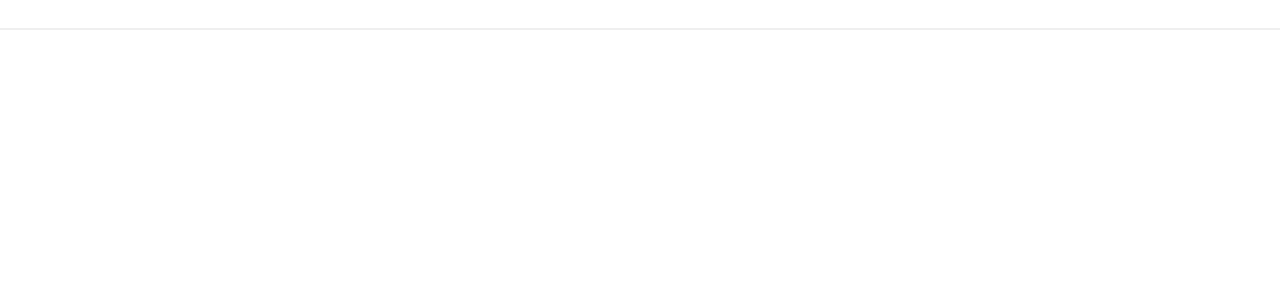
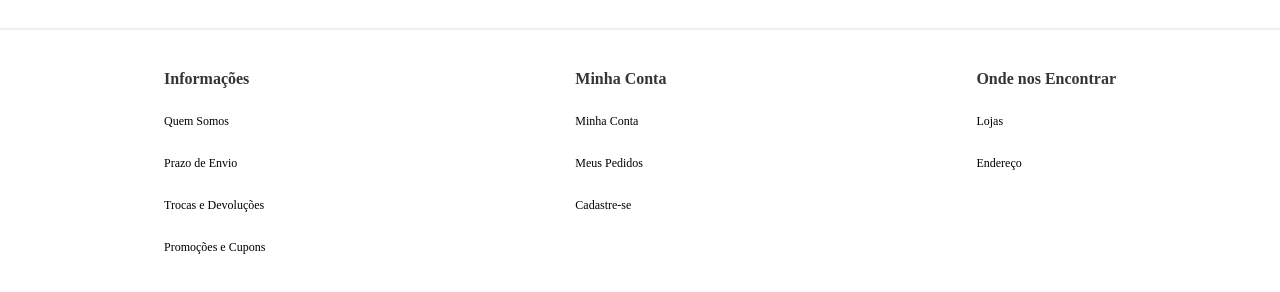
Before and after one commit to GustavoCarv/webapp, a React (Vite) app: page / in a window 1280 px wide. Shown: the part 1704-1996 px from the top of the page. Before the commit the page ends 1734 px from the top, so only its background shows below. Built offline with nearby package versions, Linux system fonts and the light colour scheme.

Commit message:
feat(footer): menu institucional do footer iniciado no desktop

```diff
--- a/src/App.tsx
+++ b/src/App.tsx
@@ -1,6 +1,8 @@
 import './App.css'
+
 import BenefitsBar from './components/benefitsBar'
 import BrandBar from './components/brandBar'
+import Footer from './components/footer'
 import Header from './components/header'
 import HeroBanner from './components/heroBanner'
 import InfoCard from './components/infoCard'
@@ -16,6 +18,7 @@
       <BrandBar />
       <InfoCard />
       <Newsletter />
+      <Footer />
     </div>
   )
 }
--- /dev/null
+++ b/src/components/footer/components/institucionalItens-style.tsx
@@ -0,0 +1,35 @@
+import styled from 'styled-components'
+
+export const ContainerLinks = styled.ul`
+  list-style: none;
+  padding: 0;
+
+  display: flex;
+  flex-direction: column;
+  gap: 24px;
+`
+
+export const Title = styled.span`
+  font-family: 'Titillium Web';
+  font-weight: 700;
+  font-size: 16px;
+  line-height: 18px;
+
+  color: var(--color-2-500);
+
+  margin-bottom: 24px;
+  display: block ;
+`
+
+export const Link = styled.a`
+  display: block;
+
+  font-family: 'Titillium Web';
+  font-style: normal;
+  font-weight: 400;
+  font-size: 12px;
+  line-height: 18px;
+  text-decoration: none ;
+
+  color: var(--color-2-900);
+`
--- /dev/null
+++ b/src/components/footer/components/institucionalItens.tsx
@@ -0,0 +1,30 @@
+import { ContainerLinks, Title, Link } from './institucionalItens-style'
+
+type link = {
+  name: string
+  url: string
+}
+
+type InstitucionalItensProps = {
+  links: link[]
+  title: string
+}
+
+const InstitucionalItens = ({ links, title }: InstitucionalItensProps) => {
+  const listOfLinks = links.map((link) => {
+    return (
+      <li key={link.name}>
+        <Link href={link.url}>{link.name}</Link>
+      </li>
+    )
+  })
+
+  return (
+    <nav>
+      <Title>{title}</Title>
+      <ContainerLinks>{listOfLinks}</ContainerLinks>
+    </nav>
+  )
+}
+
+export default InstitucionalItens
--- /dev/null
+++ b/src/components/footer/components/institucionalMenu-styles.tsx
@@ -0,0 +1,7 @@
+import styled from "styled-components";
+
+export const Container = styled.section`
+    display: flex ;
+    justify-content: space-between ;
+    width: 952px ;
+`
--- /dev/null
+++ b/src/components/footer/components/institucionalMenu.tsx
@@ -0,0 +1,36 @@
+import { Container } from './institucionalMenu-styles';
+
+import InstitucionalItens from './institucionalItens'
+
+const InstitucionalMenu = () => {
+  return (
+    <Container>
+      <InstitucionalItens
+        title="Informações"
+        links={[
+          { name: 'Quem Somos', url: '#' },
+          { name: 'Prazo de Envio', url: '#' },
+          { name: 'Trocas e Devoluções', url: '#' },
+          { name: 'Promoções e Cupons', url: '#' },
+        ]}
+      />
+      <InstitucionalItens
+        title="Minha Conta"
+        links={[
+          { name: 'Minha Conta', url: '#' },
+          { name: 'Meus Pedidos', url: '#' },
+          { name: 'Cadastre-se', url: '#' },
+        ]}
+      />
+      <InstitucionalItens
+        title="Onde nos Encontrar"
+        links={[
+          { name: 'Lojas', url: '#' },
+          { name: 'Endereço', url: '#' }
+        ]}
+      />
+    </Container>
+  )
+}
+
+export default InstitucionalMenu
--- /dev/null
+++ b/src/components/footer/footer-styles.tsx
@@ -0,0 +1,8 @@
+import styled from 'styled-components'
+
+export const Container = styled.footer`
+  display: flex;
+  justify-content: center;
+  padding-top: 40px;
+  padding-bottom: 64px;
+`
--- /dev/null
+++ b/src/components/footer/footer.tsx
@@ -0,0 +1,10 @@
+import InstitucionalMenu from './components/institucionalMenu';
+import { Container } from './footer-styles';
+
+const Footer: React.FC = () => {
+  return <Container >
+    <InstitucionalMenu />
+  </Container>;
+}
+
+export default Footer;
--- /dev/null
+++ b/src/components/footer/index.tsx
@@ -0,0 +1,3 @@
+import Footer from "./footer";
+
+export default Footer
```
